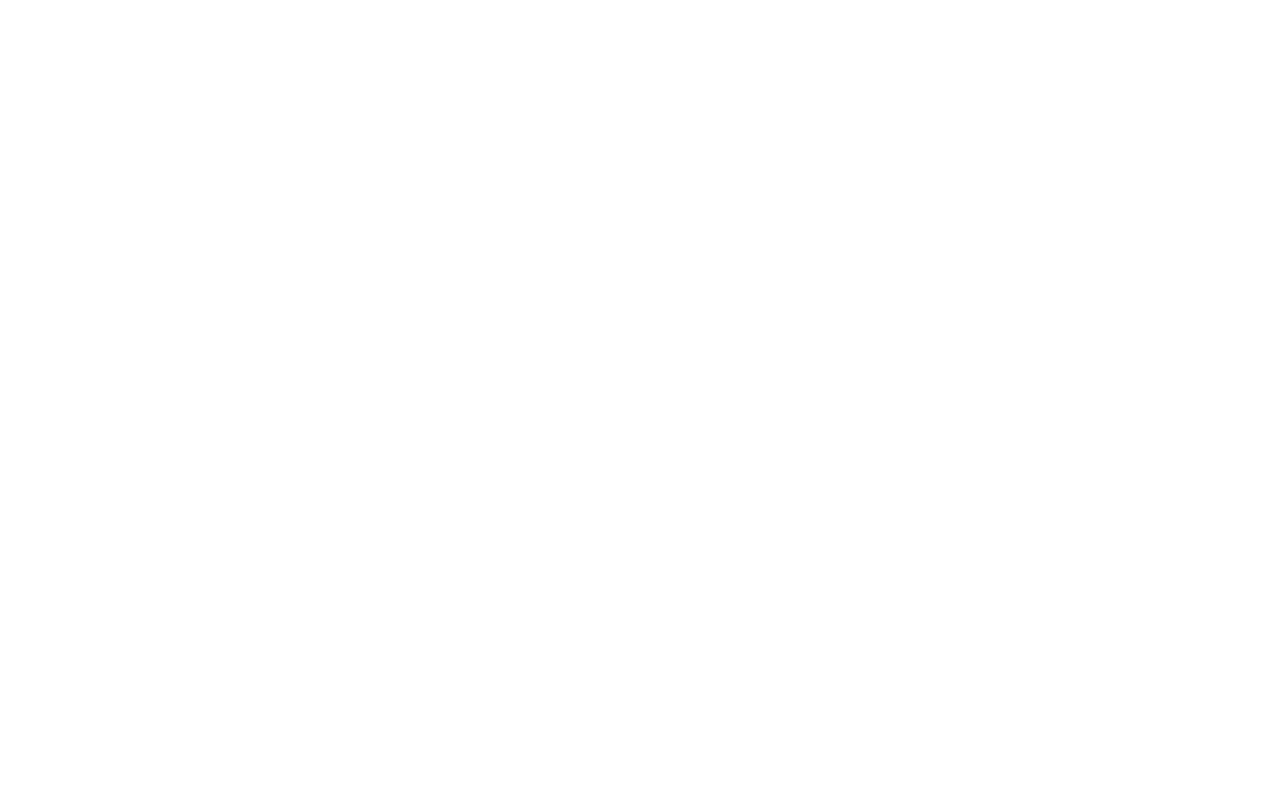
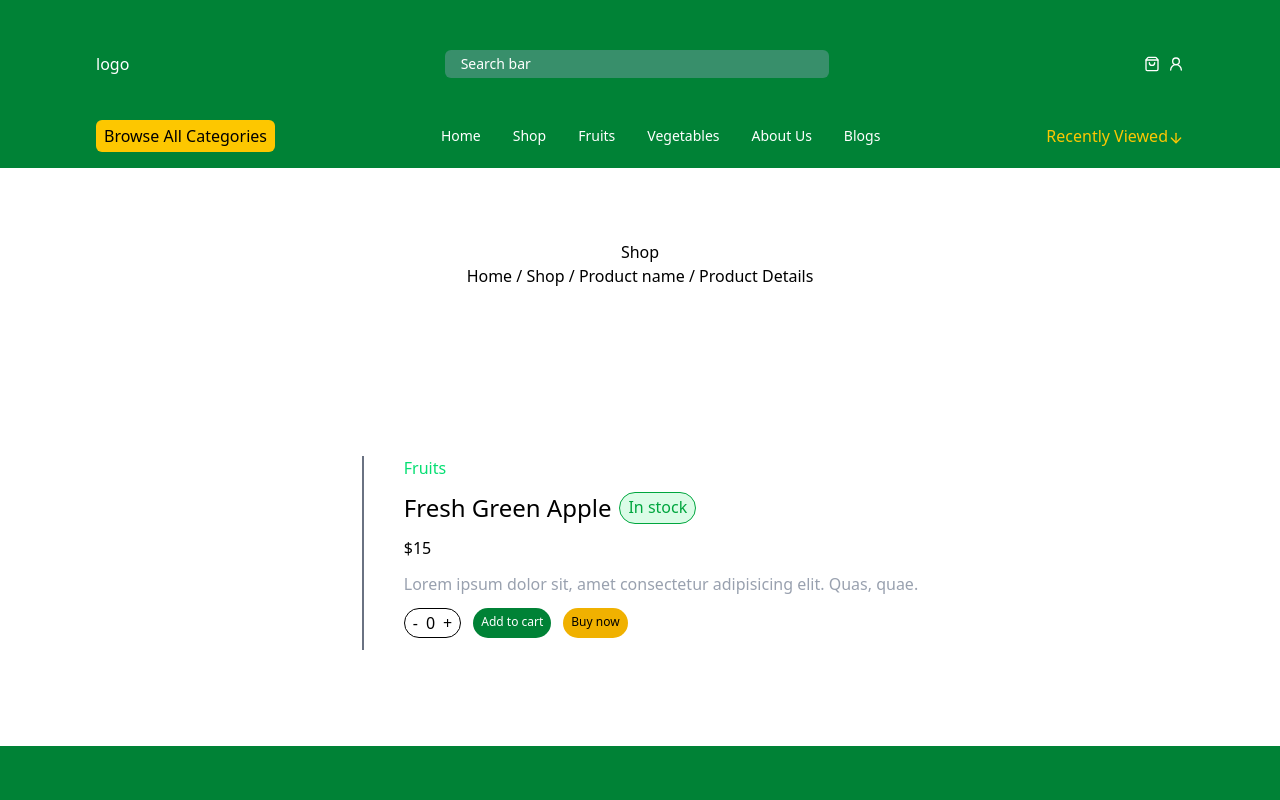
Before and after one commit to emefaAngela/Mersam-groceries, a React (Vite) app: page /product-details in a window 1280 px wide. Before the commit this address had no page. Shown: the top 800 px of the page. Built offline with nearby package versions, Linux system fonts and the light colour scheme.

Commit message:
added product deatils page

```diff
--- a/src/App.tsx
+++ b/src/App.tsx
@@ -6,6 +6,7 @@ import { BrowserRouter, Routes, Route } from "react-router-dom";
 import Dashboard from "./app/presentation/dashboard/dashboard";
 // import { FacebookIcon, InstagramIcon } from "lucide-react";
 import Shoppage from "./app/presentation/shoppage";
+import ProductDetails from "./app/presentation/productdetails";
 //import Products from "./app/presentation/dashboard/products";
 function App() {
   //const [count, setCount] = useState(0);
@@ -75,6 +76,11 @@ function App() {
             <Shoppage />
           </Container>
         </div>} />
+        <Route path="/product-details" element={<div w-full h-full>
+          <Container>
+            <ProductDetails />
+          </Container>
+        </div>} />
       </Routes>
     </BrowserRouter>
   );
--- /dev/null
+++ b/src/app/presentation/productdetails.tsx
@@ -0,0 +1,36 @@
+export default function ProductDetails() {
+  return (
+    <div className="w-full h-full m-0">
+      <div className="w-full flex flex-col justify-center items-center h-48 m-0">
+        <h1>Shop</h1>
+        <span>Home / Shop / Product name / Product Details</span>
+      </div>
+      <div className="flex flex-col justify-center items-center m-24">
+        <div className="flex flex-row space-x-10">
+          <div className="border border-0.5 border-gray-500">
+            <img className="" />
+          </div>
+          <div className="flex flex-col space-y-3">
+            <div className="text-green-400">Fruits</div>
+            <div className="flex flex-row space-x-2">
+              <div className="text-2xl">Fresh Green Apple</div>
+              <div className="text-green-600 bg-green-100 py-0.5 px-2 border rounded-full">In stock</div>
+            </div>
+            <div>$15</div>
+            <div className="text-gray-400">Lorem ipsum dolor sit, amet consectetur adipisicing elit. Quas, quae.</div>
+            <div className="flex flex-row space-x-3">
+              <div className="flex flex-row space-x-2 px-2 py-0.5 border rounded-full">
+                <div>-</div>
+                <div>0</div>
+                <div>+</div>
+              </div>
+              <div className="bg-green-700 text-white rounded-full pt-1.5 text-xs px-2 py-0.5 text-center">Add to cart</div>
+              <div className="bg-yellow-500 text-black rounded-full pt-1.5 text-xs px-2 py-0.5 text-center">Buy now</div>
+            </div>
+            <div></div>
+          </div>
+        </div>
+      </div>
+    </div>
+  );
+}
```
